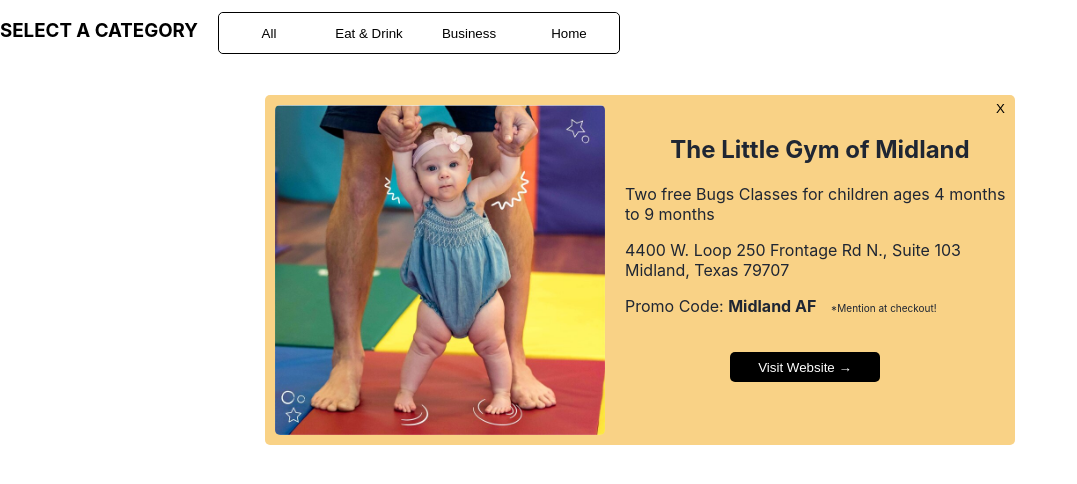
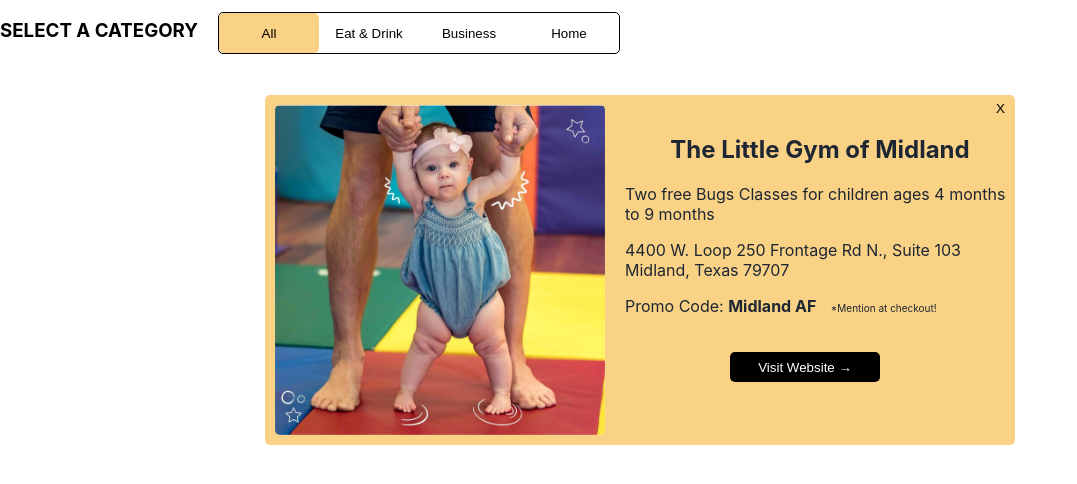
Before and after one commit to joshkwannacode/local-deals, a React (Create React App) app: page / in a window 1280 px wide. Both pictures are taken after a click on the element 245 px from the left and 295 px from the top of the page. Shown: the top 484 px of the page, without its empty margins (0-1077 px from the left). Built offline with nearby package versions, Linux system fonts and the light colour scheme.

Commit message:
Add files via upload

```diff
--- a/src/App.css
+++ b/src/App.css
@@ -1,5 +1,6 @@
 *:focus {
     outline: none;
+
 }
 .App {
 	text-align: center;
@@ -10,13 +11,14 @@
 	flex-wrap: wrap;
 	/* font-family: Cardo;
 	font-size:18px; */
+
 }
 
 /* SearchBar */
 .searchbar-main-div{
 	display: flex;
 	flex-direction: row;
-/* 	margin-left:30px; */
+	/* margin-left:30px; */
 	margin-bottom:15px;
 }
 .searchbar-btn-group{
@@ -31,7 +33,15 @@
 	width:100px;
 	height:40px;
 	border:none;
-	background-color:white;
+	background-color: hsl(40,90%,75%);
+	cursor:pointer;
+	border-radius: 5px;
+}
+.searchbar-btn.active{
+	width:100px;
+	height:40px;
+	border:none;
+	background-color: white;
 	cursor:pointer;
 	border-radius: 5px;
 }
--- a/src/App.js
+++ b/src/App.js
@@ -4,6 +4,7 @@
 import Clicked from './components/Clicked';
 import data from './data';
 import SearchBar from './components/SearchBar';
+import buttonNames from './components/buttonName';
 
 function App() {
   const [isClicked, setIsClicked] = useState(false);
@@ -19,24 +20,25 @@
 
   };
 
+
   return (
     <div className="Main">
       <div>
-        <SearchBar />
+        <SearchBar b={buttonNames}/>
       </div>
     <div className="App">
       {isClicked===false?data.map(a=>{
         return(
-          <div class="pre-click-div" onClick={()=>onChange(a.id)}>
+          <div key={a.id} className="pre-click-div" onClick={()=>onChange(a.id)}>
             <PreClicked data={a}/>
-            <button class="pre-click-btn" onClick={()=>onChange(a.id)}>
+            <button className="pre-click-btn" onClick={()=>onChange(a.id)}>
               Get Promo Code
               </button>
           </div>
       )}):data.filter(elem=>elem.id===dataId).map(b=>{
         return(
-          <div class="clicked-div">
-            <button class="x-btn" onClick={()=>onChange()}>X</button>
+          <div key={b.id} className="clicked-div">
+            <button className="x-btn" onClick={()=>onChange()}>X</button>
             <Clicked data={b} />
           </div>
         )})}
--- a/src/components/Clicked.js
+++ b/src/components/Clicked.js
@@ -2,22 +2,22 @@
 
 export default function Clicked({data}) {
     return (
-    <div class="clicked-main-div">
-        <div class="clicked-img-div">
+    <div className="clicked-main-div">
+        <div className="clicked-img-div">
         <a href={data.link} target="_blank">
-            <img class="business-clicked-img" src={data.image} />
+            <img className="business-clicked-img" src={data.image} />
             </a>
         </div>
-        <div class="clicked-desc-div">
+        <div className="clicked-desc-div">
             <h2>{data.name}</h2>
-        <div class="clicked-desc">
+        <div className="clicked-desc">
             <p>{data.discountDesc}</p>
             <p>{data.address}</p>
-            <p>Promo Code: <span class="promo-code"><strong>{data.desc}</strong></span> <span style={{fontSize:"10px",marginLeft:"10px"}}>*Mention at checkout!</span></p>
+            <p>Promo Code: <span className="promo-code"><strong>{data.desc}</strong></span> <span style={{fontSize:"10px",marginLeft:"10px"}}>*Mention at checkout!</span></p>
 
             <br/>
-            <button class="website-btn">
-                <a href={data.link} target="_blank" style={{textDecoration:"none",color:"white"}}>
+            <button className="website-btn">
+                <a href={data.link} target="_blank" rel="noreferrer" style={{textDecoration:"none",color:"white"}}>
                     Visit Website <span>&#8594;</span>
                     </a></button>
         </div>
--- a/src/components/PreClicked.js
+++ b/src/components/PreClicked.js
@@ -3,9 +3,9 @@
 export default function PreClicked({data}) {
     return (
             <div>
-                <img class="business-preclick-img" src={data.image} />
+                <img className="business-preclick-img" src={data.image} />
                 <h3>{data.name}</h3>
-                <p class="preclick-desc">{data.discountDesc}</p>
+                <p className="preclick-desc">{data.discountDesc}</p>
             </div>
     )
 }
--- a/src/components/SearchBar.js
+++ b/src/components/SearchBar.js
@@ -1,14 +1,32 @@
-import React from 'react'
+import React,{useState} from 'react'
 
-export default function SearchBar() {
+export default function SearchBar({b}) {
+    const [isActive,setIsActive] = useState(false);
+    const [btnId,setBtnId] = useState(1);
+
+    const handleClick =(id)=>{
+        // setBtnId(id);
+
+      setBtnId(id)
+
+    };
+
+    console.log(btnId)
     return (
         <div className="searchbar-main-div">
             <h3>SELECT A CATEGORY</h3>
-            <div className="searchbar-btn-group">
-                <button className="searchbar-btn">All</button>
-                <button className="searchbar-btn">Eat & Drink</button>
+            <div className="searchbar-btn-group" >
+                {b.map(key =>
+                    {console.log("key",key)
+                    return(<button className={key.id===btnId?"searchbar-btn":"searchbar-btn active"}
+                    onClick={()=>handleClick(key.id)}>{key.name}</button>)})}
+
+                {/* <button className={btnId===1?"searchbar-btn":"active"}
+                onClick={handleClick(1)}>All</button>
+                <button className={btnId===2?"searchbar-btn":"active"}
+                onClick={handleClick(2)}>Eat & Drink</button>
                 <button className="searchbar-btn">Business</button>
-                <button className="searchbar-btn">Home</button>
+                <button className="searchbar-btn">Home</button> */}
             </div>
         </div>
     )
--- /dev/null
+++ b/src/components/buttonName.js
@@ -0,0 +1,8 @@
+const buttonNames = [
+    {id:1,name:'All',},
+    {id:2,name:'Eat & Drink',},
+    {id:3,name:'Business',},
+    {id:4,name:'Home',}
+]
+
+export default buttonNames;
--- a/src/index.css
+++ b/src/index.css
@@ -1,3 +1,4 @@
+
 body {
   margin: 0;
   font-family: -apple-system, BlinkMacSystemFont, 'Segoe UI', 'Roboto', 'Oxygen',
```
